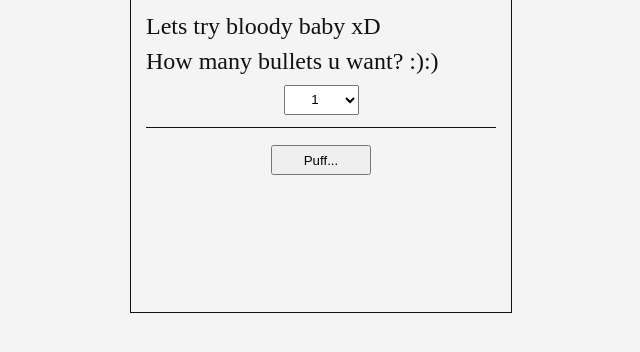
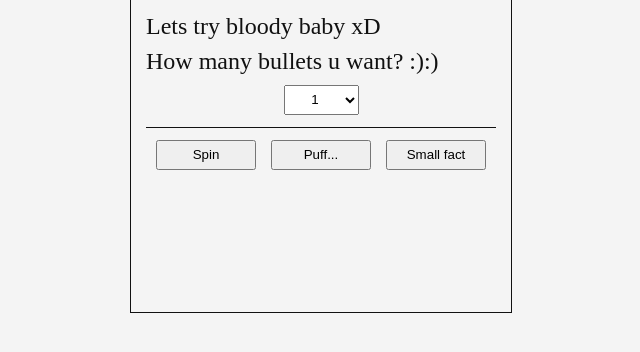
Before and after one commit to GwynElly/russianRoulette, an Electron app: page index.html in a window 1000 px wide. Shown: the part 164-516 px from the top of the page, without its empty margins (179-819 px from the left). Drawn offline with Linux system fonts and the light colour scheme.

Commit message:
5 пуль работают как 100% смерть. Разобраться. Добавить возможность крутить рулетку. Оформить это в виде массива Каждый выстрел отнимает один элемент массива пока не дойдет до выстрела или пока массив не закончится.

```diff
--- a/Theme/style.css
+++ b/Theme/style.css
@@ -40,7 +40,11 @@ hr {
     text-align: center;
 }
 .buttonpufcenter {
-    text-align: center;
+    margin: 0px;
+    padding-left: 10px;
+    padding-right: 10px;
+    display: flex;
+    justify-content: space-between;
 }
 .buttonpuf {
     width: 100px;
--- a/index.html
+++ b/index.html
@@ -33,10 +33,13 @@
           </div>
           <hr>
           <div class="buttonpufcenter">
-        <input value="Puff..." class="buttonpuf" id="inputPuf" onclick="tryPuf()" type="button"> <br>
+            <input value="Spin" class="buttonpuf" id="buttonFact" type="button">
+        <input value="Puff..." class="buttonpuf" id="inputPuf" onclick="tryPuf()" type="button">
+        <input value="Small fact" class="buttonpuf" id="buttonFact" type="button">
+
         </div>
         <div class="divtextresult">
-       <br> <label for="usr" class="resulttext" id="ResultShotCheck" onclick="tryPuf()"></label>
+       <br> <label for="usr" class="resulttext" id="ResultShotCheck"></label>
             </div>
     </div>
 
```
